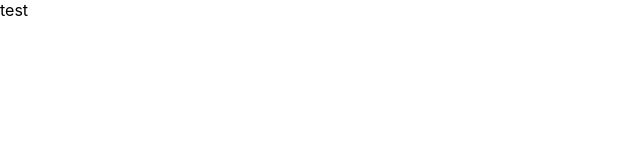
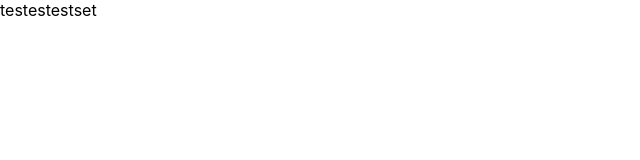
Before and after one commit to Jlnbnt/INRS, a React (Create React App) app: page / in a window 1280 px wide. Shown: the top 160 px of the page, without its empty margins (0-640 px from the left). Built offline with nearby package versions, Linux system fonts and the light colour scheme.

Commit message:
Link check

```diff
--- a/src/App.js
+++ b/src/App.js
@@ -1,7 +1,7 @@
 function App() {
   return (
     <div className="App">
-      <header className="App-header">test</header>
+      <header className="App-header">testestestset</header>
     </div>
   );
 }
```
